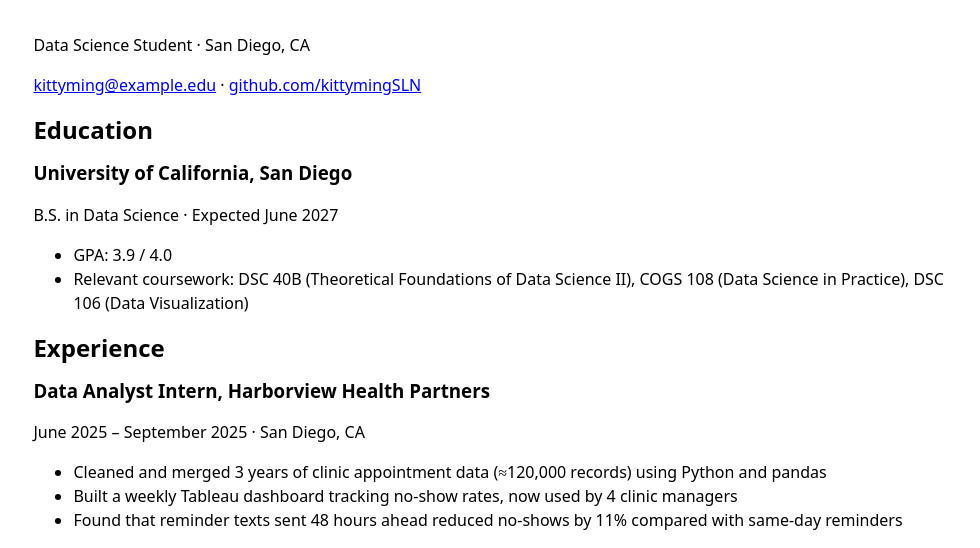
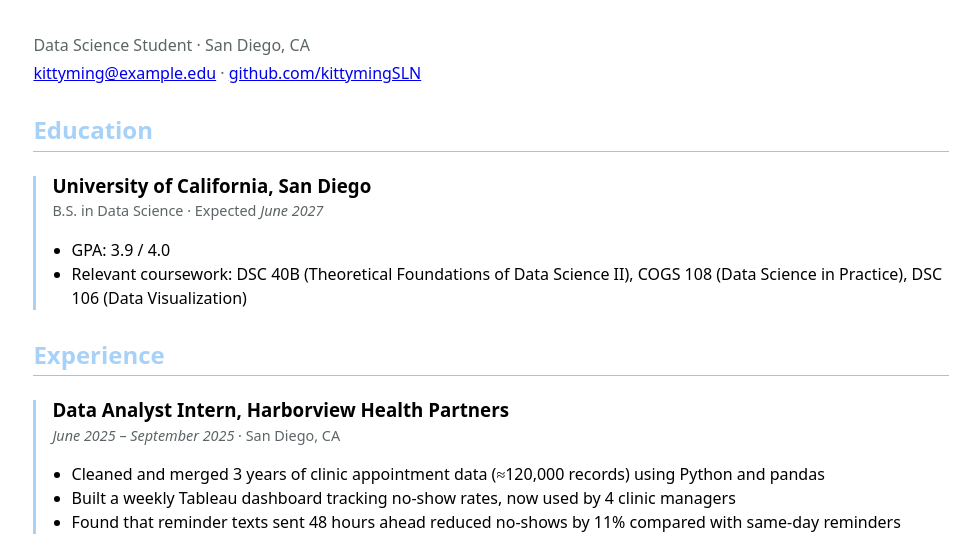
Before and after one commit to kittymingSLN/portfolio, a plain HTML site: page resume/index.html in a window 1280 px wide. Shown: the part 188-736 px from the top of the page, without its empty margins (149-1129 px from the left). Drawn offline with Linux system fonts and the light colour scheme.

Commit message:
Update style.css

```diff
--- a/style.css
+++ b/style.css
@@ -9,7 +9,7 @@ body {
 
 /* Step 2.4: accent color for the whole site */
 html {
-  --color-accent: oklch(65% 50% 0);
+  --color-accent: oklch(84.474% 0.06999 247.407);
   accent-color: var(--color-accent);
 }
 
@@ -34,13 +34,13 @@ nav a.current {
   padding-bottom: 0.1em;
 }
 
+
 /* Step 2.4: hover effect */
 nav a:hover {
   border-bottom: 0.4em solid var(--color-accent);
   padding-bottom: 0.1em;
   background-color: oklch(from var(--color-accent) 95% 5% h);
 }
-
 
 /* Step 3.1: form controls use the page font */
 input,
@@ -78,6 +78,9 @@ form button {
   grid-column: 1 / -1;
 }
 
+/*additional*/
+input:focus, textarea:focus { outline: 2px solid var(--color-accent); }
+
 /* Step 4.2: responsive grid of projects */
 .projects {
   display: grid;
@@ -106,3 +109,45 @@ h1, h2, h3, h4, h5, h6 {
   line-height: 1.1;
   text-wrap: balance;
 }
+
+/*additional*/
+.projects article:hover { box-shadow: 0 4px 12px oklch(0% 0 0 / 15%); }
+
+/* Step 5: resume page */
+header p {
+  margin: 0.25em 0;
+  color: oklch(50% 3% 200);
+}
+
+section {
+  margin-block: 2em;
+}
+
+section h2 {
+  color: var(--color-accent);
+  border-bottom: 1px solid oklch(80% 3% 200);
+  padding-bottom: 0.3em;
+}
+
+section article {
+  margin-block: 1.5em;
+}
+
+section article h3 {
+  margin-bottom: 0.2em;
+}
+
+section article p {
+  margin-top: 0;
+  font-size: 90%;
+  color: oklch(50% 3% 200);
+}
+
+section ul {
+  padding-left: 1.2em;
+}
+
+/*additional*/
+time { font-style: italic; }
+
+section article { border-left: 3px solid var(--color-accent); padding-left: 1em; }
```
